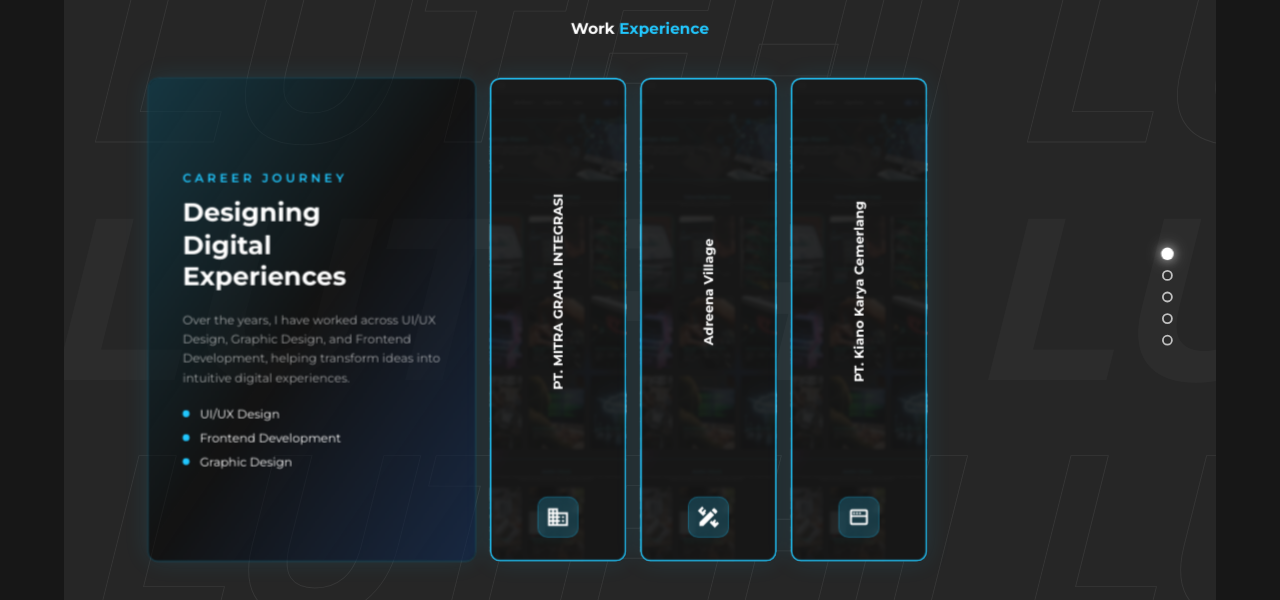
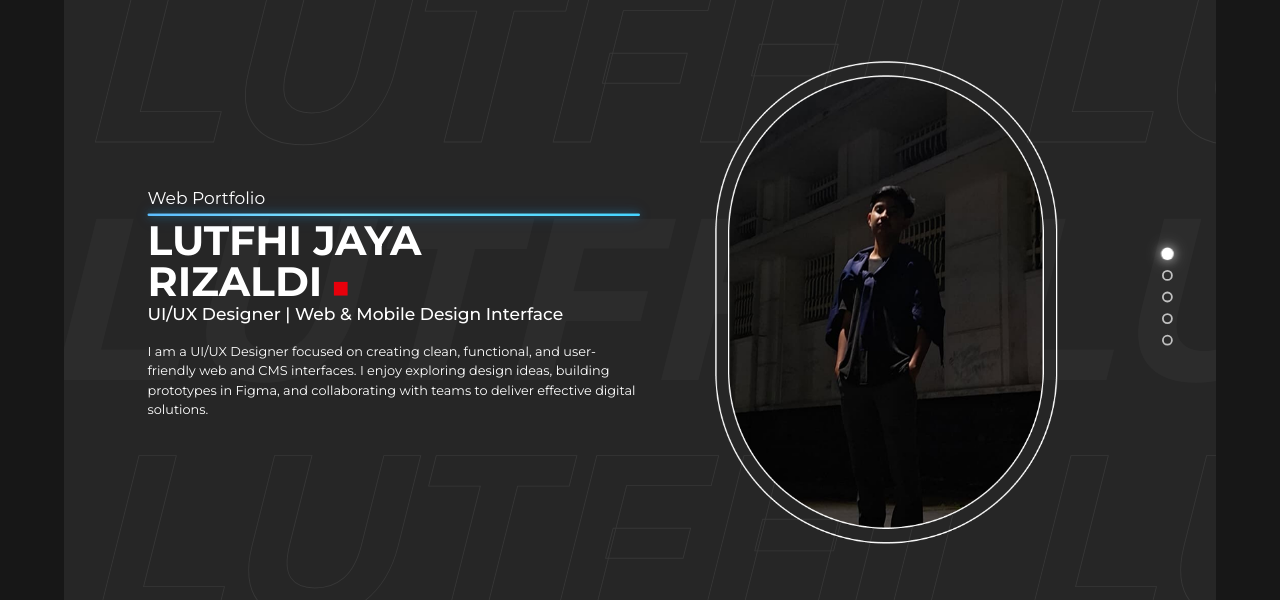
Before and after one commit to CaptLLLLLLL/portofolio-lutfhi, a website: page index.html in a window 1280 px wide. Shown: the part 103-703 px from the top of the page. Drawn offline with Linux system fonts and the light colour scheme.

Commit message:
Update Active Section

```diff
--- a/index.html
+++ b/index.html
@@ -174,7 +174,7 @@
             <main class="relative flex-1 overflow-hidden">
                 <section
                     id="heroSection"
-                    class="section w-full px-[clamp(1.5rem,5vw,4rem)] flex items-center flex-col sm:flex-row h-full"
+                    class="section active w-full px-[clamp(1.5rem,5vw,4rem)] flex items-center flex-col sm:flex-row h-full"
                 >
                     <div class="w-full sm:w-1/2 h-full flex flex-col items-start justify-center mb-5 sm:mb-0">
                         <p class="text-sm font-light md:text-xl">Web Portfolio</p>
@@ -352,7 +352,7 @@
                 </section>
 
                 <!-- EXPERIENCE SECTION -->
-                <section id="experienceSection" class="section active flex flex-col items-center justify-center">
+                <section id="experienceSection" class="section flex flex-col items-center justify-center">
                     <h2 class="text-sm sm:text-lg font-black mb-3">
                                 Work <span class="text-[#22C8FF]">Experience</span></h2>
                     <div class="w-full h-full px-[clamp(1.5rem,5vw,4rem)] flex flex-col sm:flex-row gap-4 items-center">
```
